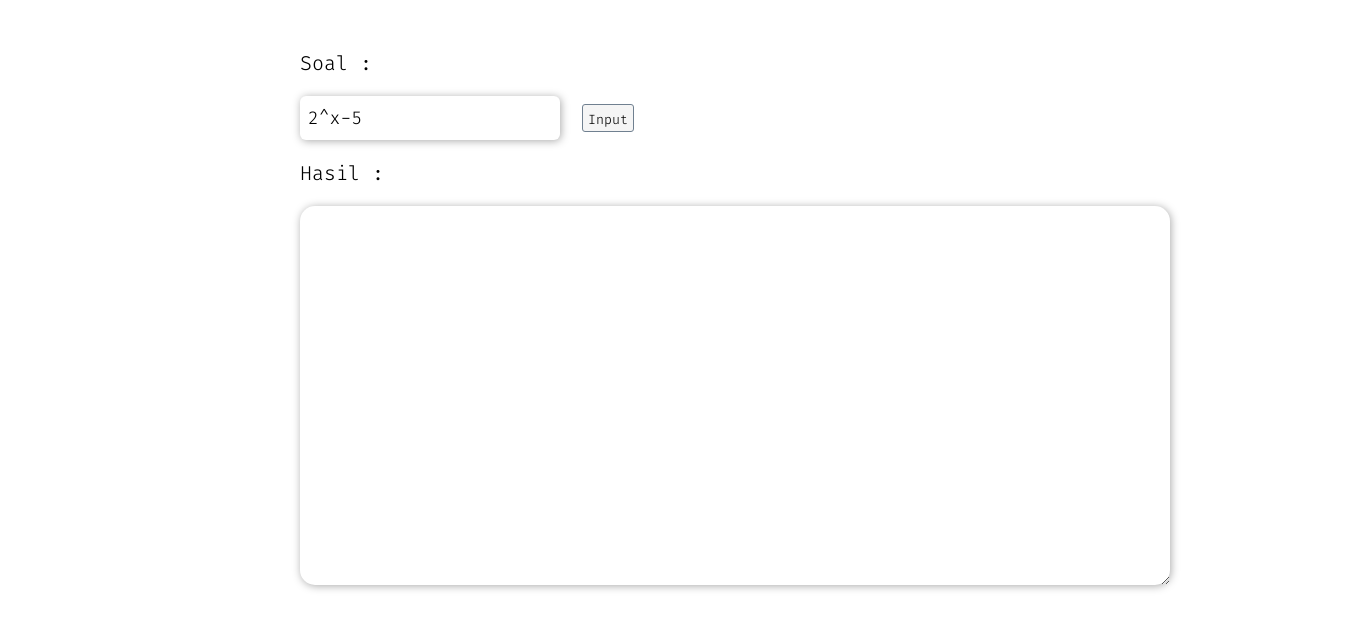
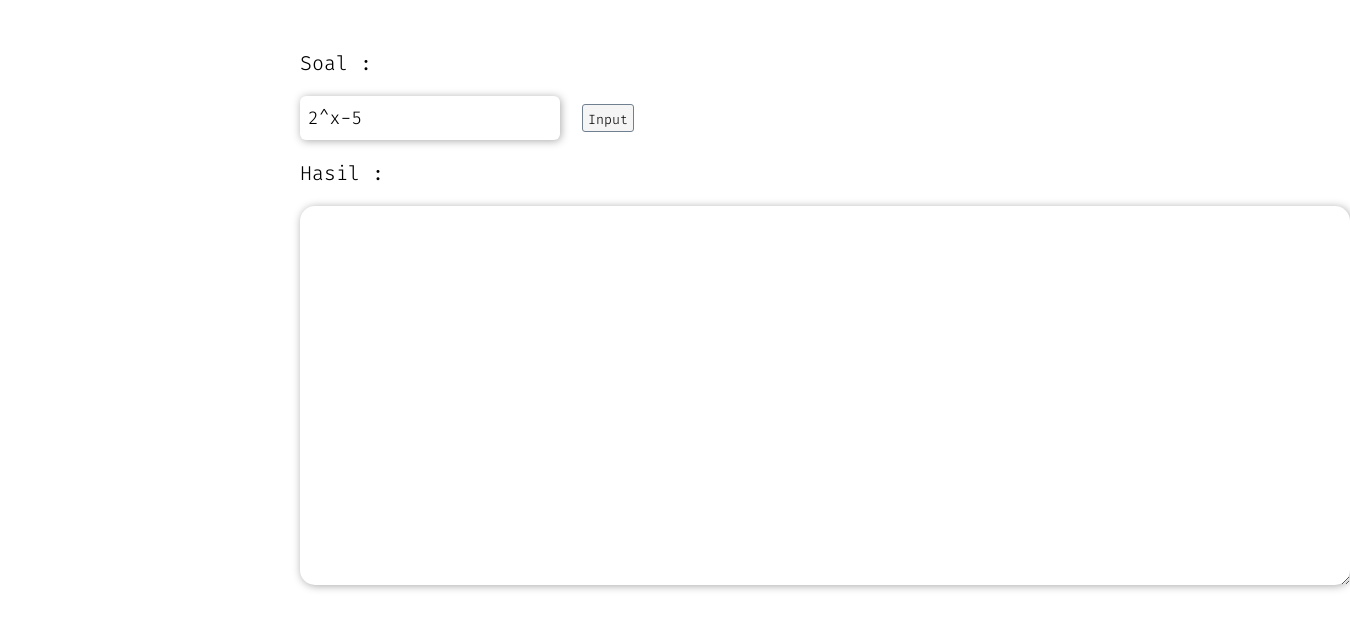
Before and after one commit to aldymartinus/numerik, a plain HTML site: page index.html in a window 1280 px wide. Shown: the whole page, 1350 px wide, since content can reach past the window. Drawn offline with Linux system fonts and the light colour scheme.

Commit message:
Update index.html

```diff
--- a/index.html
+++ b/index.html
@@ -12,7 +12,7 @@
             <input readonly type="text" id="question" name="question"/>
             <button type="button" id="calc" name="calc">Input</button>
             <p>Hasil : </p>
-            <textarea readonly id="result" name="result"  rows="14" cols="70"></textarea>
+            <textarea readonly id="result" name="result"  rows="14" cols="85"></textarea>
 
             <script src="script.js"></script>
         </form>
```
